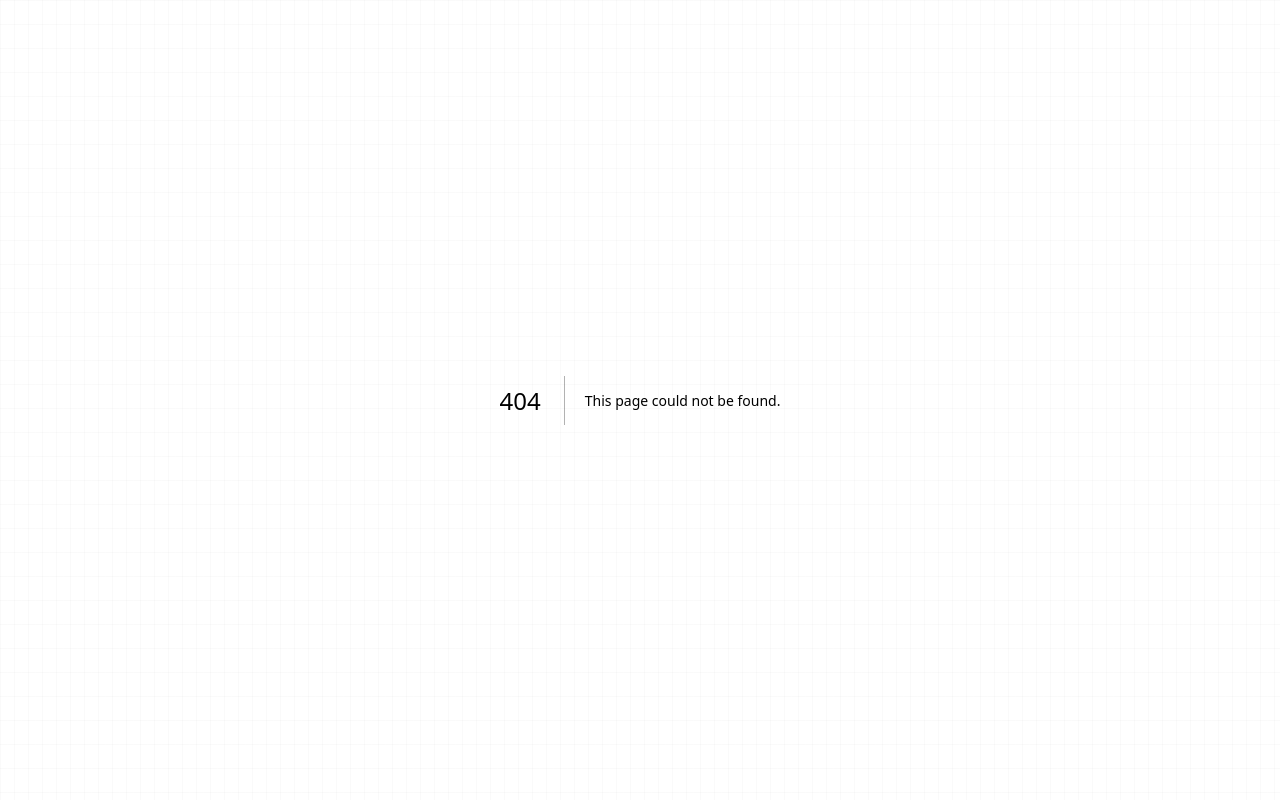
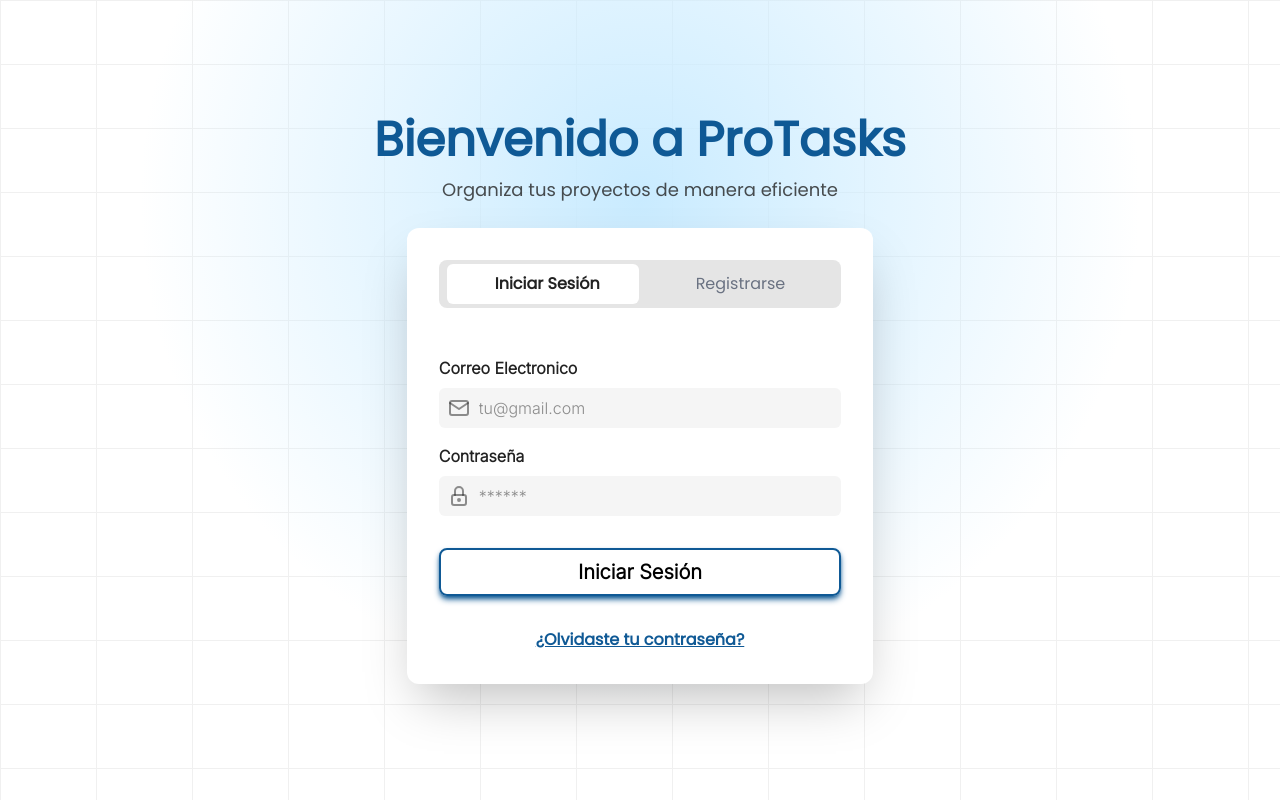
Before and after one commit to OrlandoDev17/pro-tasks, a Next.js app: page /auth in a window 1280 px wide. Before the commit this address had no page. Built offline with nearby package versions, Linux system fonts and the light colour scheme.

Commit message:
Agregar componentes de autenticación y formularios de inicio de sesión y registro

```diff
--- /dev/null
+++ b/app/auth/page.tsx
@@ -0,0 +1,5 @@
+import AuthView from '@/components/AuthView';
+
+export default function AuthPage() {
+  return <AuthView />;
+}
--- /dev/null
+++ b/app/components/AuthView.tsx
@@ -0,0 +1,69 @@
+'use client';
+
+import LoginForm from './LoginForm';
+import RegisterForm from './RegisterForm';
+import { useState } from 'react';
+import { motion } from 'framer-motion';
+
+export default function AuthView() {
+  const [isLogin, setIsLogin] = useState(true);
+
+  return (
+    <section className="h-screen w-full flex flex-col justify-center items-center gap-y-6">
+      <div className="absolute inset-0 -z-10 h-full w-full bg-white bg-[linear-gradient(to_right,#f0f0f0_1px,transparent_1px),linear-gradient(to_bottom,#f0f0f0_1px,transparent_1px)] bg-[size:6rem_4rem]">
+        <div className="absolute bottom-0 left-0 right-0 top-0 bg-[radial-gradient(circle_500px_at_50%_200px,#C9EBFF,transparent)]"></div>
+      </div>
+
+      <header className="flex flex-col gap-y-3 items-center">
+        <h2 className="text-5xl font-semibold font-poppins text-accent">
+          Bienvenido a ProTasks
+        </h2>
+        <p className="text-primary/80 text-lg font-poppins">
+          Organiza tus proyectos de manera eficiente
+        </p>
+      </header>
+      <main className="bg-white flex flex-col gap-8 p-8 shadow-2xl rounded-xl max-w-140">
+        <div className="relative flex justify-between bg-neutral-200 p-2 rounded-lg overflow-hidden">
+          {/* Fondo animado del botón activo */}
+          <motion.div
+            layoutId="activeTab"
+            className="absolute top-1 flex bottom-0 h-10 w-48 bg-white rounded-md"
+            animate={{ left: isLogin ? '2%' : '50%' }}
+            transition={{ type: 'slide', stiffness: 300, damping: 20 }}
+          />
+
+          <motion.button
+            className={`relative z-10 px-12 py-1 rounded-md font-poppins transition-colors duration-300 ${
+              isLogin ? 'text-primary font-semibold' : 'text-gray-500'
+            }`}
+            onClick={() => setIsLogin(true)}
+            whileTap={{ scale: 0.9 }}
+          >
+            Iniciar Sesión
+          </motion.button>
+
+          <motion.button
+            className={`relative z-10 px-12 py-1 rounded-md font-poppins transition-colors duration-300 ${
+              !isLogin ? 'text-primary font-semibold' : 'text-gray-500'
+            }`}
+            onClick={() => setIsLogin(false)}
+            whileTap={{ scale: 0.9 }}
+          >
+            Registrarse
+          </motion.button>
+        </div>
+
+        <motion.div
+          key={isLogin ? 'login' : 'register'}
+          initial={{ opacity: 0, x: isLogin ? 50 : -50 }}
+          animate={{ opacity: 1, x: 0 }}
+          exit={{ opacity: 0, x: isLogin ? -50 : 50 }}
+          transition={{ duration: 0.3 }}
+          className="mt-4"
+        >
+          {isLogin ? <LoginForm /> : <RegisterForm />}
+        </motion.div>
+      </main>
+    </section>
+  );
+}
--- a/app/components/Button.tsx
+++ b/app/components/Button.tsx
@@ -10,7 +10,7 @@ export default function Button({ href, children, className }: ButtonProps) {
   return (
     <button>
       <a
-        className={`flex items-center border-2 border-accent px-4 py-2 rounded-lg cursor-pointer shadow-md shadow-accent text-xl font-semibold hover:bg-accent hover:text-white hover:-translate-y-1 transition dark:text-white dark:border-dark-accent dark:shadow-dark-accent dark:hover:bg-dark-accent dark:hover:text-primary ${className}`}
+        className={`flex items-center justify-center border-2 border-accent px-4 py-2 rounded-lg cursor-pointer shadow-md shadow-accent text-xl font-semibold hover:bg-accent hover:text-white hover:-translate-y-1 transition dark:text-white dark:border-dark-accent dark:shadow-dark-accent dark:hover:bg-dark-accent dark:hover:text-primary ${className}`}
         href={href}
       >
         {children}
--- /dev/null
+++ b/app/components/LoginForm.tsx
@@ -0,0 +1,40 @@
+import Mail from '@/icons/Mail';
+import Lock from '@/icons/Lock';
+import Button from './Button';
+
+export default function LoginForm() {
+  return (
+    <form className="flex flex-col gap-8">
+      <div className="flex flex-col gap-y-4">
+        <label className="relative flex flex-col gap-y-2">
+          <span className="text-md font-semibold text-primary">
+            Correo Electronico
+          </span>
+          <input
+            className="outline-0 bg-neutral-100 p-2 rounded-md focus:outline-accent focus:outline-2 pl-10 placeholder:text-primary/50"
+            type="email"
+            name="email"
+            id="email"
+            placeholder={`tu@gmail.com`}
+          />
+          <Mail className="absolute top-10 left-2 text-primary/50" />
+        </label>
+        <label className="relative flex flex-col gap-y-2">
+          <span className="text-md font-semibold text-primary">Contraseña</span>
+          <input
+            className="outline-0 bg-neutral-100 p-2 rounded-md focus:outline-accent  focus:outline-2 pl-10 placeholder:text-primary/50"
+            type="password"
+            name="password"
+            id="password"
+            placeholder="******"
+          />
+          <Lock className="absolute top-10 left-2 text-primary/50" />
+        </label>
+      </div>
+      <Button href="#">Iniciar Sesión</Button>
+      <button className="text-accent font-semibold font-poppins underline ">
+        ¿Olvidaste tu contraseña?
+      </button>
+    </form>
+  );
+}
--- a/app/components/Navbar.tsx
+++ b/app/components/Navbar.tsx
@@ -4,31 +4,7 @@ import Button from './Button';
 import Search from '@/icons/Search';
 import ToggleTheme from './ToggleTheme';
 
-const NAVBAR_LINKS = [
-  {
-    id: 1,
-    url: '#',
-    text: 'Espacio de Trabajo',
-  },
-  {
-    id: 2,
-    url: '#',
-    text: 'Plantillas',
-  },
-];
-
-const BUTTONS = [
-  {
-    id: 1,
-    url: '#',
-    text: 'Iniciar Sesion',
-  },
-  {
-    id: 2,
-    url: '#',
-    text: 'Registrarse',
-  },
-];
+import { NAVBAR_LINKS, BUTTONS } from '@/consts/navbar';
 
 export default function Navbar() {
   return (
--- /dev/null
+++ b/app/components/RegisterForm.tsx
@@ -0,0 +1,68 @@
+import User from '@/icons/User';
+import Mail from '@/icons/Mail';
+import Lock from '@/icons/Lock';
+import Button from './Button';
+
+export default function RegisterForm() {
+  return (
+    <form className="flex flex-col gap-8">
+      <div className="flex flex-col gap-y-4">
+        <label className="relative flex flex-col gap-y-2">
+          <span className="text-md font-semibold text-primary">
+            Nombre Completo
+          </span>
+          <input
+            className="outline-0 bg-neutral-100 p-2 rounded-md focus:outline-accent focus:outline-2 pl-10 placeholder:text-primary/50"
+            type="email"
+            name="email"
+            id="email"
+            placeholder={`Orlando López`}
+          />
+          <User className="absolute top-10 left-2 text-primary/50" />
+        </label>
+
+        <label className="relative flex flex-col gap-y-2">
+          <span className="text-md font-semibold text-primary">
+            Correo Electronico
+          </span>
+          <input
+            className="outline-0 bg-neutral-100 p-2 rounded-md focus:outline-accent focus:outline-2 pl-10 placeholder:text-primary/50"
+            type="email"
+            name="email"
+            id="email"
+            placeholder={`tu@gmail.com`}
+          />
+          <Mail className="absolute top-10 left-2 text-primary/50" />
+        </label>
+
+        <label className="relative flex flex-col gap-y-2">
+          <span className="text-md font-semibold text-primary">Contraseña</span>
+          <input
+            className="outline-0 bg-neutral-100 p-2 rounded-md focus:outline-accent  focus:outline-2 pl-10 placeholder:text-primary/50"
+            type="password"
+            name="password"
+            id="password"
+            placeholder="******"
+          />
+          <Lock className="absolute top-10 left-2 text-primary/50" />
+        </label>
+
+        <label className="relative flex flex-col gap-y-2">
+          <span className="text-md font-semibold text-primary">
+            Confirmar Contraseña
+          </span>
+          <input
+            className="outline-0 bg-neutral-100 p-2 rounded-md focus:outline-accent  focus:outline-2 pl-10 placeholder:text-primary/50"
+            type="password"
+            name="password"
+            id="password"
+            placeholder="******"
+          />
+          <Lock className="absolute top-10 left-2 text-primary/50" />
+        </label>
+      </div>
+
+      <Button href="#">Crear Cuenta</Button>
+    </form>
+  );
+}
--- /dev/null
+++ b/app/consts/navbar.ts
@@ -0,0 +1,25 @@
+export const NAVBAR_LINKS = [
+  {
+    id: 1,
+    url: '#',
+    text: 'Espacio de Trabajo',
+  },
+  {
+    id: 2,
+    url: '#',
+    text: 'Plantillas',
+  },
+] as const;
+
+export const BUTTONS = [
+  {
+    id: 1,
+    url: '/auth',
+    text: 'Iniciar Sesion',
+  },
+  {
+    id: 2,
+    url: '/auth',
+    text: 'Registrarse',
+  },
+] as const;
--- /dev/null
+++ b/app/icons/Lock.tsx
@@ -0,0 +1,21 @@
+export default function Lock({ className }: { className?: string }) {
+  return (
+    <svg
+      xmlns="http://www.w3.org/2000/svg"
+      width="24"
+      height="24"
+      viewBox="0 0 24 24"
+      fill="none"
+      stroke="currentColor"
+      strokeWidth="2"
+      strokeLinecap="round"
+      strokeLinejoin="round"
+      className={`icon icon-tabler icons-tabler-outline icon-tabler-lock ${className}`}
+    >
+      <path stroke="none" d="M0 0h24v24H0z" fill="none" />
+      <path d="M5 13a2 2 0 0 1 2 -2h10a2 2 0 0 1 2 2v6a2 2 0 0 1 -2 2h-10a2 2 0 0 1 -2 -2v-6z" />
+      <path d="M11 16a1 1 0 1 0 2 0a1 1 0 0 0 -2 0" />
+      <path d="M8 11v-4a4 4 0 1 1 8 0v4" />
+    </svg>
+  );
+}
--- /dev/null
+++ b/app/icons/Mail.tsx
@@ -0,0 +1,20 @@
+export default function Mail({ className }: { className?: string }) {
+  return (
+    <svg
+      xmlns="http://www.w3.org/2000/svg"
+      width="24"
+      height="24"
+      viewBox="0 0 24 24"
+      fill="none"
+      stroke="currentColor"
+      strokeWidth="2"
+      strokeLinecap="round"
+      strokeLinejoin="round"
+      className={`icon icon-tabler icons-tabler-outline icon-tabler-mail ${className}`}
+    >
+      <path stroke="none" d="M0 0h24v24H0z" fill="none" />
+      <path d="M3 7a2 2 0 0 1 2 -2h14a2 2 0 0 1 2 2v10a2 2 0 0 1 -2 2h-14a2 2 0 0 1 -2 -2v-10z" />
+      <path d="M3 7l9 6l9 -6" />
+    </svg>
+  );
+}
--- /dev/null
+++ b/app/icons/User.tsx
@@ -0,0 +1,20 @@
+export default function User({ className }: { className?: string }) {
+  return (
+    <svg
+      xmlns="http://www.w3.org/2000/svg"
+      width="24"
+      height="24"
+      viewBox="0 0 24 24"
+      fill="none"
+      stroke="currentColor"
+      strokeWidth="2"
+      strokeLinecap="round"
+      strokeLinejoin="round"
+      className={`icon icon-tabler icons-tabler-outline icon-tabler-user ${className}`}
+    >
+      <path stroke="none" d="M0 0h24v24H0z" fill="none" />
+      <path d="M8 7a4 4 0 1 0 8 0a4 4 0 0 0 -8 0" />
+      <path d="M6 21v-2a4 4 0 0 1 4 -4h4a4 4 0 0 1 4 4v2" />
+    </svg>
+  );
+}
--- a/app/login/page.tsx
+++ /dev/null
@@ -1,3 +0,0 @@
-export default function LoginPage() {
-  return <h1>LOGIN PAGE</h1>;
-}
```
